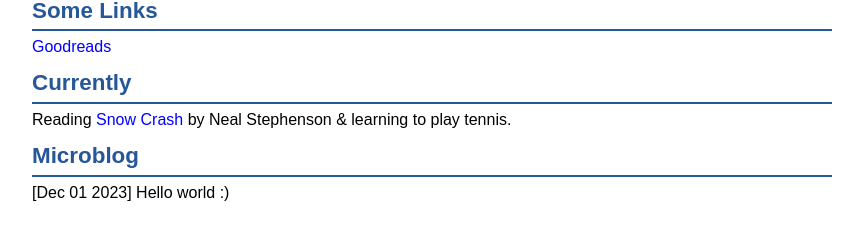
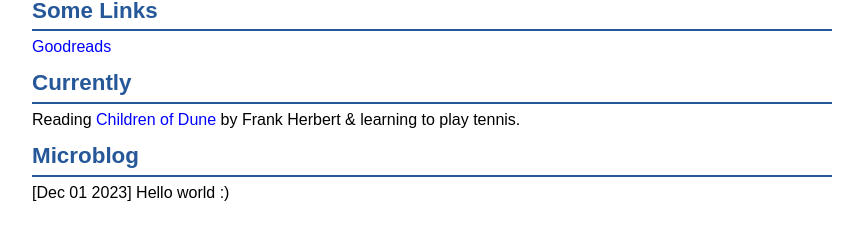
Before and after one commit to aamui/aamui.github.io, a Jekyll site: the page built from index.html, in a window 1280 px wide. Shown: the part 143-383 px from the top of the page, without its empty margins (208-1071 px from the left). Built offline with Jekyll 4.4.1, drawn with Linux system fonts in a browser that asks for light colours.

Commit message:
Update index.html

```diff
--- a/index.html
+++ b/index.html
@@ -13,7 +13,7 @@ layout: default
         <p><a href="https://www.goodreads.com/user/show/158097135-aaron-mui">Goodreads</a></p>
 
         <h2>Currently</h2>
-        <p>Reading <a href="https://www.goodreads.com/book/show/40651883-snow-crash">Snow Crash</a> by Neal Stephenson & learning to play tennis.</p>
+        <p>Reading <a href="https://www.goodreads.com/book/show/44492286-children-of-dune">Children of Dune</a> by Frank Herbert & learning to play tennis.</p>
 
         <h2>Micro<a href = "blog" style = "color: #255799; text-decoration: none;" onmouseover="this.style.color='red'" onmouseout="this.style.color='#255799'">blog</a></h2>
         <p>[Dec 01 2023] Hello world :)</p>
```
